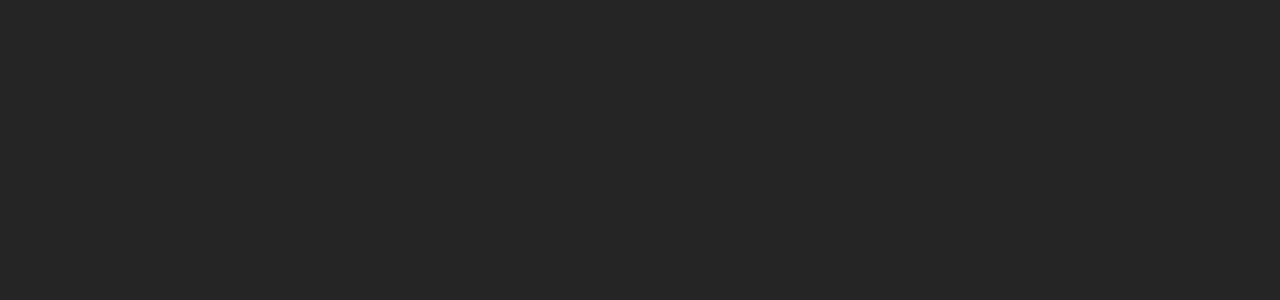
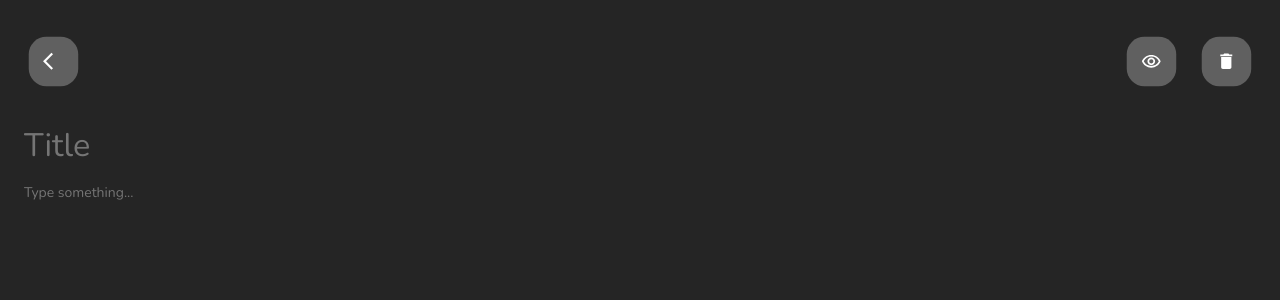
Before and after one commit to llmandres/Node, a React (Vite) app in the folder reactTest/: page /edit/1 in a window 1280 px wide. Before the commit this address had no page. Shown: the top 300 px of the page. Built offline with nearby package versions, Linux system fonts and the light colour scheme.

Commit message:
Nueva teoria, notas broken, revisar lo subido por farid

```diff
--- a/reactTest/src/App.jsx
+++ b/reactTest/src/App.jsx
@@ -20,7 +20,7 @@ function App() {
         { <BrowserRouter>
             <Routes>
                 <Route path='/' element={<Note notes = {notes}></Note>}/>
-                <Route path='/edit' element={<EditNote notes={notes} setNotes={setNotes}></EditNote>}/>
+                <Route path='/edit/:id?' element={<EditNote notes={notes} setNotes={setNotes}></EditNote>}/>
 n            </Routes>
         </BrowserRouter> }
         </div>
--- a/reactTest/src/components/NoteItem.jsx
+++ b/reactTest/src/components/NoteItem.jsx
@@ -1,15 +1,18 @@
 import  React  from 'react'
 import '../styles/NoteItem.css'
+import { Link } from 'react-router-dom'
 /* */
 
 
 export default function NoteItem(props) {
     return(
-        <div className='noteItem' style={{backgroundColor : props.color}}>
+
+        <Link className='noteItem' to={"/edit/" + props.id}  style={{backgroundColor : props.color}}>
             <h1 className='noteItem_title'>{props.title}</h1>
             <p className='noteItem_desc'>{props.description}</p>
             <p className='noteItem_date'>{props.date}</p>
-        </div>
+
+        </Link>
     )
 
 }
--- a/reactTest/src/pages/EditNote.jsx
+++ b/reactTest/src/pages/EditNote.jsx
@@ -3,18 +3,30 @@ import '../styles/EditNote.css';
 
 import Header from '../components/Header';
 import ButtonIcon from '../components/ButtonIcon';
+import { RiPencilFill } from 'react-icons/ri';
 import { MdArrowBackIos } from "react-icons/md";
 import { MdOutlineRemoveRedEye } from "react-icons/md";
+import { MdDelete } from 'react-icons/md';
 import { FaSave } from "react-icons/fa";
 import TextareaAutosize from 'react-textarea-autosize';
-import { useNavigate } from 'react-router-dom';
+import { useNavigate, useParams } from 'react-router-dom';
 import colors from '../assets/colors';
 
 function EditNote(props) {
-    const [title, setTitle] = useState('');
-    const [description, setDescription] = useState('');
+
+    const params = useParams()
+    const idNote = params.id
+
+    const noteSelected = props.notes.find((elem) => elem.id === idNote)
+
+    const [title, setTitle] = useState(noteSelected ? noteSelected.title : "");
+    const [description, setDescription] = useState(noteSelected ? noteSelected.description : "");
+    const [isEditable, setIsEditable] = useState(!noteSelected);
+    const [isRemoveable, setIsRemoveable] = useState(!!noteSelected)
     const id = useId()
     const navigate = useNavigate();
+
+
 
     const handlerClick = () => {
         navigate("/");
@@ -22,32 +34,57 @@ function EditNote(props) {
 
     const handlerChangeTitle = (e) => {
         setTitle(e);
+        setIsRemoveable(false)
     };
 
     const handlerChangeDescription = (e) => {
         setDescription(e);
+        setIsRemoveable(false)
     };
 
     const handlerClickSave = () => {
+        if(noteSelected){
+            const noteUnmodified = props.notes.filter(elem => elem.id !== idNote) // Elimino la nota modificada
+            const note = { // Generar la modificacion de la nota
+                id: noteSelected.id,
+                date: noteSelected.date,
+                title,
+                description,
+                color: noteSelected.color
+            };
+            props.setNotes([noteSelected, ...noteUnmodified]); // Guardar la nota modificada
 
-        const note = {
+
+        }else{
+
+        const note = { // Crear nueva nota
             id,
             date: new Date().toLocaleString('es-ES'),
             title,
             description,
             color: colors[Math.floor(props.notes.length % colors.length)]
-        };
+        }
         props.setNotes([note, ...props.notes]);
+    }
         navigate("/");
     };
+    const handlerClickRemove = () => {
+        if(noteSelected){
+            const notesUnmodified = props.notes.filter(elem => elem.id !== idNote)
+            props.setNotes([...notesUnmodified])
+
+        }
+        navigate("/");
+
+    }
 
     return (
         <div className="editNote">
             <Header>
                 <ButtonIcon icon={<MdArrowBackIos />} onClick={handlerClick} />
                 <div className='editNote__groupIcon'>
-                    <ButtonIcon icon={<MdOutlineRemoveRedEye />} />
-                    <ButtonIcon icon={<FaSave />} onClick={handlerClickSave} />
+                    <ButtonIcon icon={isEditable ? <MdOutlineRemoveRedEye /> : <RiPencilFill></RiPencilFill>}  onClick={()=> setIsEditable(!isEditable)}/>
+                    <ButtonIcon icon={isRemoveable ?<FaSave /> : <MdDelete></MdDelete>} onClick={isRemoveable ? handlerClickRemove : handlerClickSave} />
                 </div>
             </Header>
 
@@ -58,6 +95,7 @@ function EditNote(props) {
                     maxRows={4}
                     onChange={(e) => handlerChangeTitle(e.target.value)}
                     value={title}
+                    disabled={!isEditable}
                 />
                 <TextareaAutosize
                     placeholder='Type something...'
@@ -65,6 +103,7 @@ function EditNote(props) {
                     minRows={3}
                     onChange={(e) => handlerChangeDescription(e.target.value)}
                     value={description}
+                    disabled={!isEditable}
                 />
             </div>
         </div>
```
